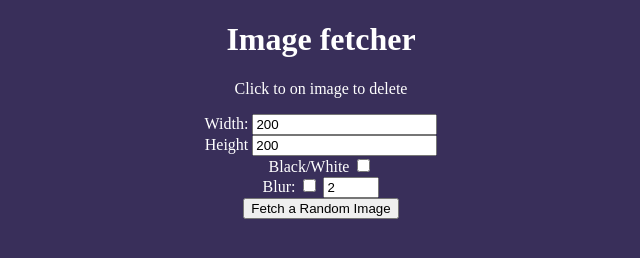
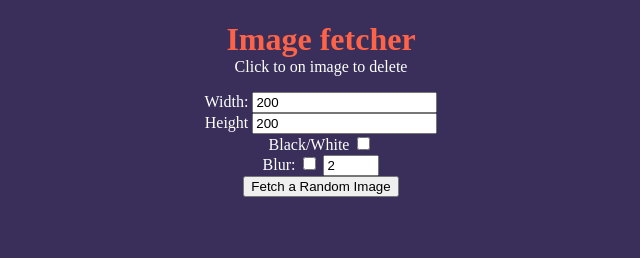
Before and after one commit to JamesDa1/level3_imageFetcher, a plain HTML site: page index.html in a window 1280 px wide. Shown: the whole page, without its empty margins (319-959 px from the left). Drawn offline with Linux system fonts and the light colour scheme.

Commit message:
Update style.css

```diff
--- a/style.css
+++ b/style.css
@@ -12,6 +12,14 @@ header {
   text-align: center;
   margin-bottom: 2rem;
 }
+header h1 {
+  margin-bottom: 0;
+  color: tomato;
+}
+header p {
+  margin-top: 0;
+  color: white;
+}
 
 #images {
   width: 90%;
```
